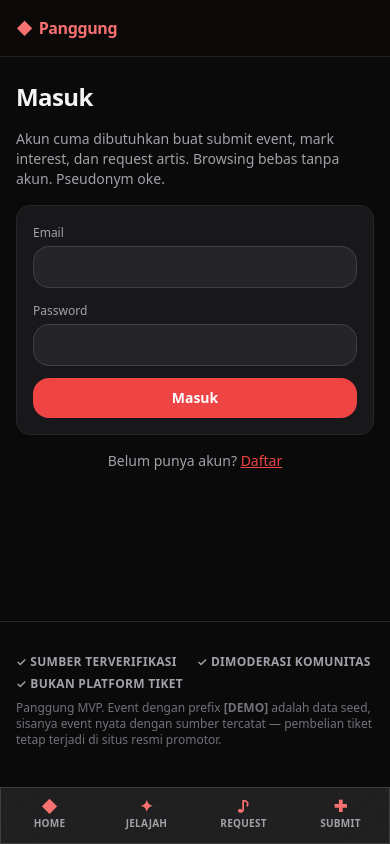
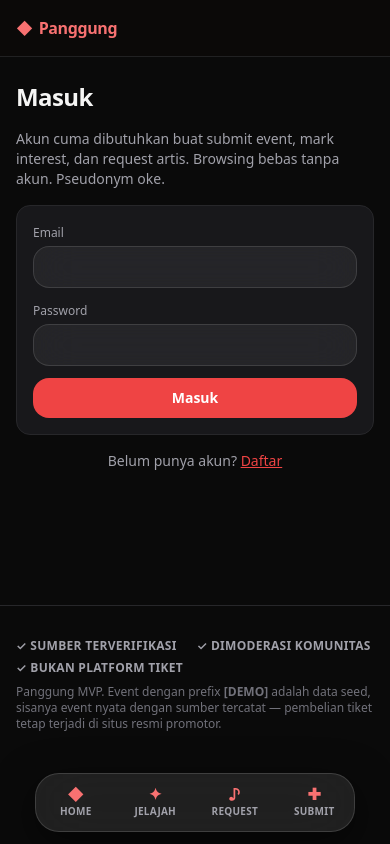
Before and after one commit to zephyrxeth/panggung, a Next.js app: page /login in a window 390 px wide. Built offline with nearby package versions, Linux system fonts and the light colour scheme.

Commit message:
Floating dock mobile nav (iOS glass pill)

```diff
--- a/src/app/layout.tsx
+++ b/src/app/layout.tsx
@@ -43,9 +43,9 @@ export default function RootLayout({ children }: { children: React.ReactNode })
           <p className="max-w-3xl mx-auto">Panggung MVP. Event dengan prefix <b>[DEMO]</b> adalah data seed, sisanya event nyata dengan sumber tercatat — pembelian tiket tetap terjadi di situs resmi promotor.</p>
         </footer>
 
-        {/* mobile bottom nav — iOS glass */}
-        <nav className="sm:hidden fixed bottom-0 inset-x-0 z-40 glass-strong border-t border-white/10">
-          <div className="grid grid-cols-4 py-1.5 pb-[max(0.5rem,env(safe-area-inset-bottom))]">
+        {/* mobile floating dock nav — iOS glass */}
+        <nav className="sm:hidden fixed bottom-3 inset-x-0 z-40 px-4">
+          <div className="mx-auto max-w-[320px] grid grid-cols-4 rounded-[24px] glass-strong shadow-[0_12px_40px_rgba(0,0,0,0.55)] border border-white/15 py-2">
             {NAV.map(n => (
               <Link key={n.href} href={n.href} className="flex flex-col items-center gap-0.5 py-1 text-[10px] font-bold uppercase tracking-wide text-zinc-400 active:text-red-300">
                 <span className="text-base leading-none text-red-400">{n.icon}</span>{n.label}
@@ -53,7 +53,7 @@ export default function RootLayout({ children }: { children: React.ReactNode })
             ))}
           </div>
         </nav>
-        <div className="sm:hidden h-16" />
+        <div className="sm:hidden h-20" />
       </body>
     </html>
   );
```
